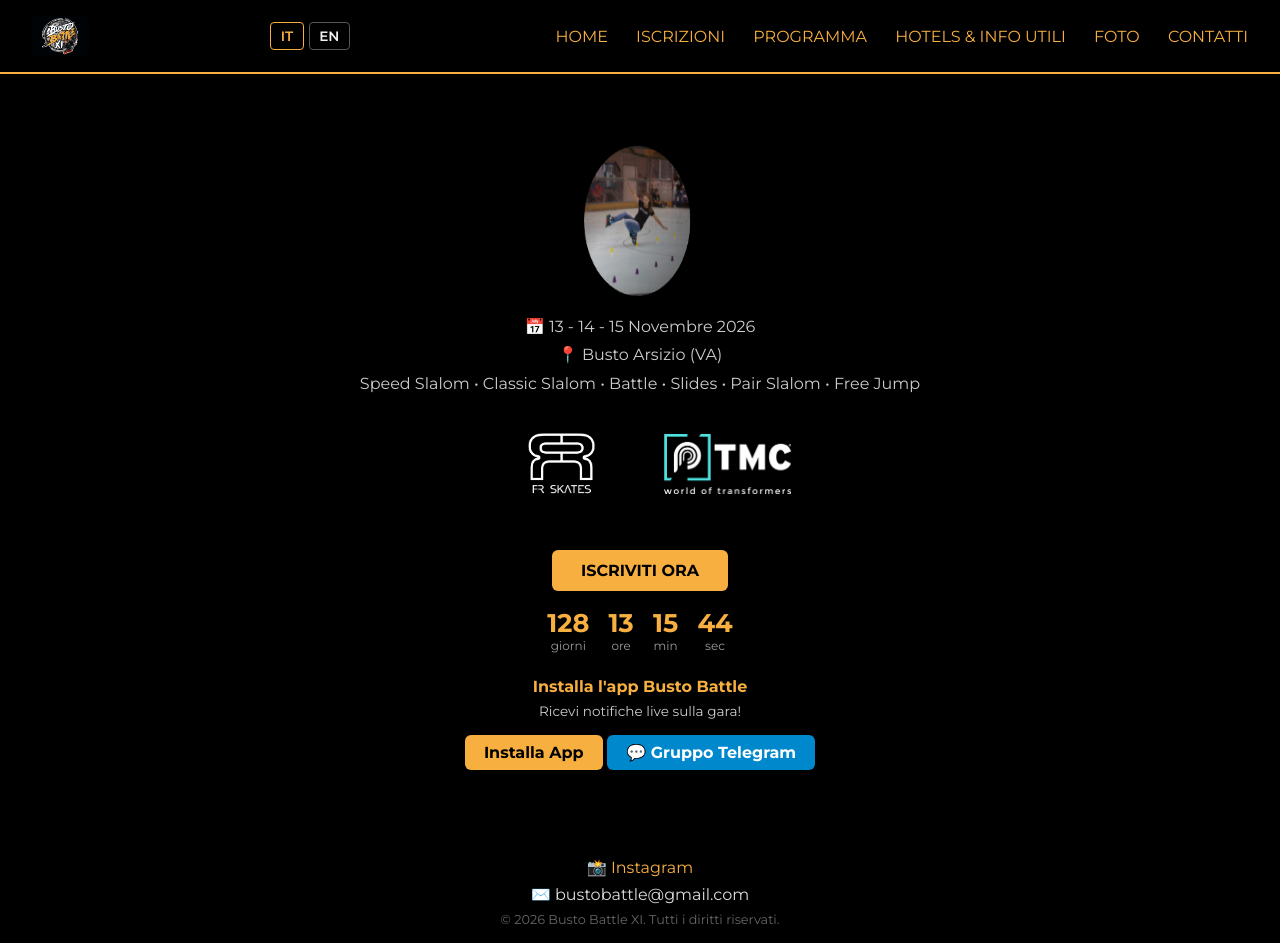
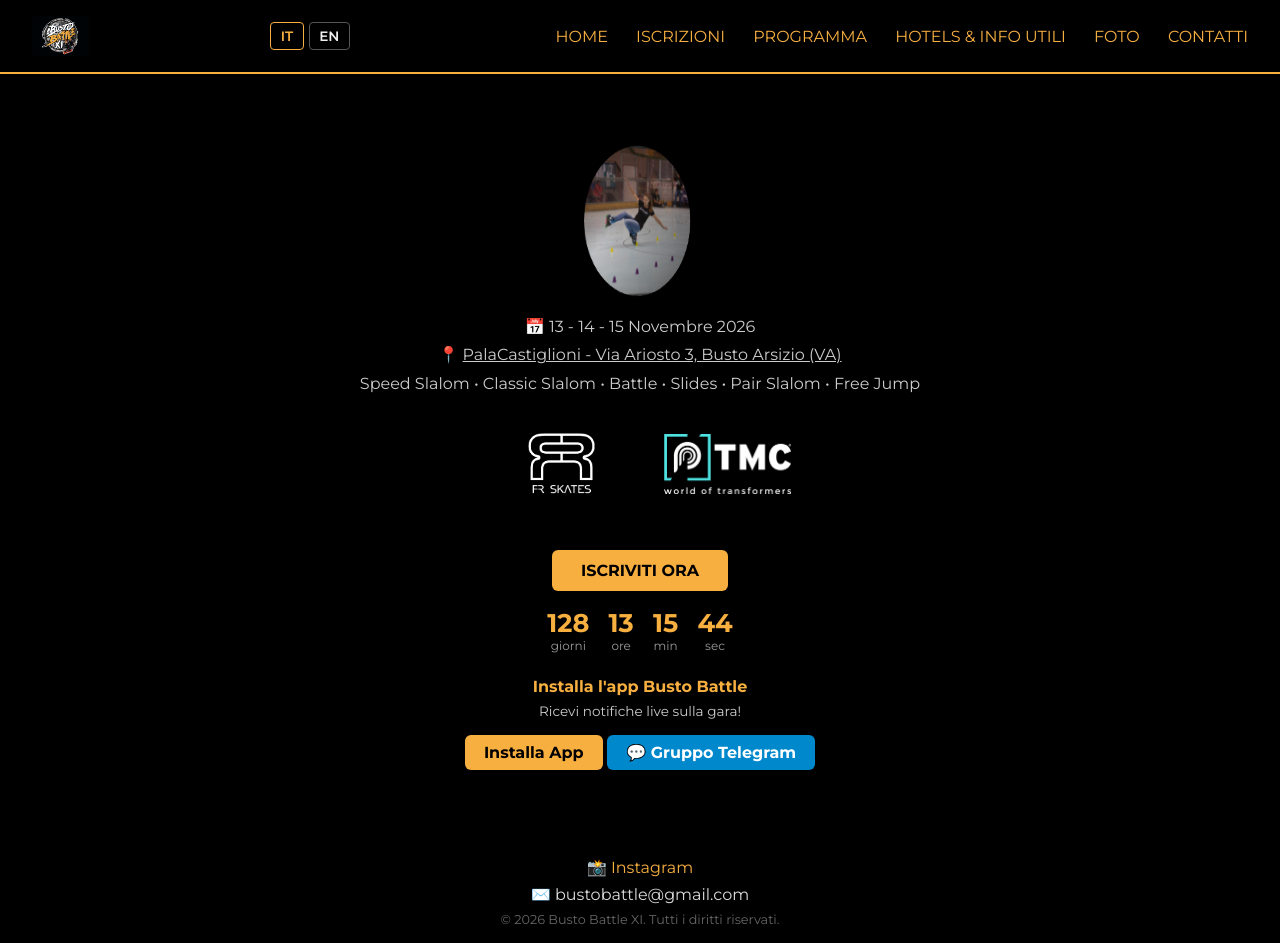
Before and after one commit to Cato1978/BB2026, a website: page public/index.html in a window 1280 px wide. Drawn offline with Linux system fonts and the light colour scheme; no server answers.

Commit message:
Fix: rimosso data-t da location per mantenere il link cliccabile

```diff
--- a/public/index.html
+++ b/public/index.html
@@ -146,7 +146,7 @@
         </div>
         <div class="event-details">
           <p data-t="date">📅 13 - 14 - 15 Novembre 2026</p>
-          <p data-t="location">📍 <a href="https://www.google.com/maps/search/?api=1&query=Via+Ariosto+3+Busto+Arsizio" target="_blank" style="color:#ccc;text-decoration:underline">PalaCastiglioni - Via Ariosto 3, Busto Arsizio (VA)</a></p>
+          <p>📍 <a href="https://www.google.com/maps/search/?api=1&query=Via+Ariosto+3+Busto+Arsizio" target="_blank" style="color:#ccc;text-decoration:underline">PalaCastiglioni - Via Ariosto 3, Busto Arsizio (VA)</a></p>
           <p data-t="disciplines">Speed Slalom • Classic Slalom • Battle • Slides • Pair Slalom • Free Jump</p>
         </div>
 
--- a/public/translations.js
+++ b/public/translations.js
@@ -48,7 +48,7 @@ const T = {
     risultatiEmpty: "Nessun risultato pubblicato ancora.",
     subtitle: "Gara Internazionale di Pattinaggio Freestyle",
     date: "📅 13 - 14 - 15 Novembre 2026",
-    location: "📍 Busto Arsizio (VA)",
+    location: "📍 PalaCastiglioni - Via Ariosto 3, Busto Arsizio (VA)",
     disciplines: "Speed Slalom • Classic Slalom • Battle • Slides • Pair Slalom • Free Jump",
     cta: "ISCRIVITI ORA",
     iscrizioneTitle: "Iscrizione",
@@ -239,7 +239,7 @@ const T = {
     risultatiText: "Here you can find the updated rankings.",
     risultatiEmpty: "No results published yet.",
     subtitle: "International Freestyle Skating Competition",
-    location: "📍 Busto Arsizio (VA)",
+    location: "📍 PalaCastiglioni - Via Ariosto 3, Busto Arsizio (VA)",
     disciplines: "Speed Slalom • Classic Slalom • Battle • Slides • Pair Slalom • Free Jump",
     cta: "REGISTER NOW",
     iscrizioneTitle: "Registration",
```
